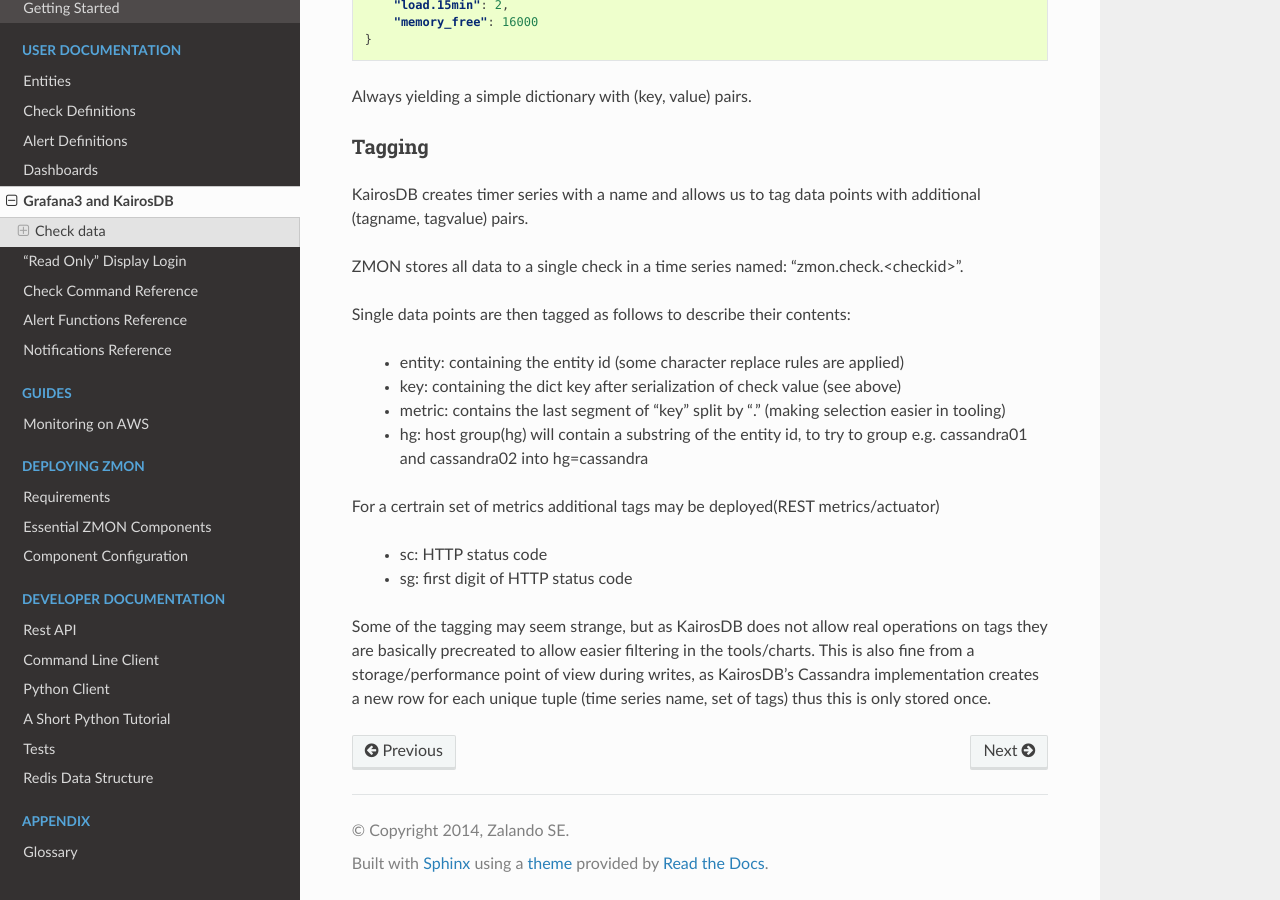
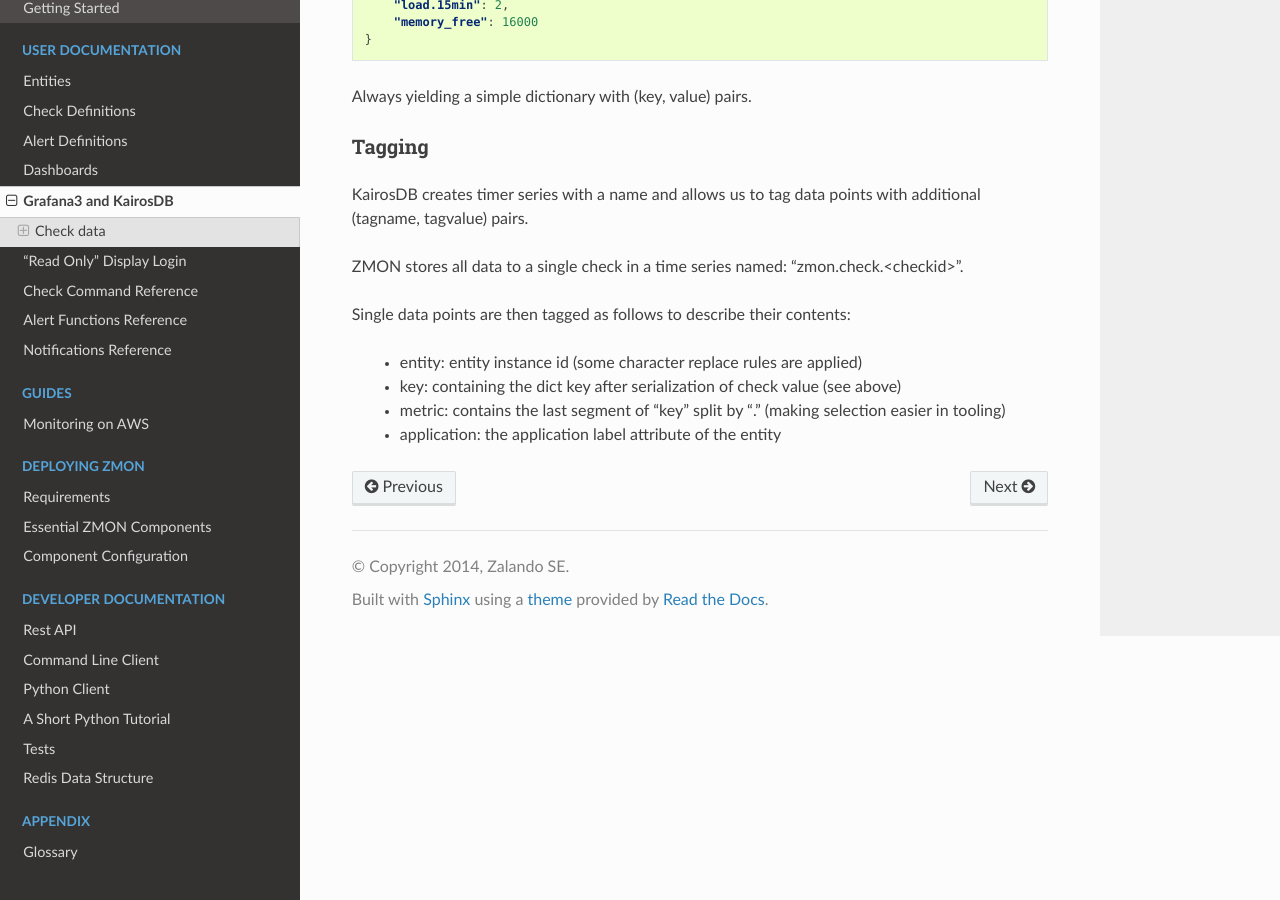
Before and after one commit to zalando-zmon/zmon-docs, a Sphinx documentation site: the page built from docs/user/grafana.rst, in a window 1280 px wide and 900 px high, scrolled down 1282 px. Built offline with Sphinx 7.4.7 and the Read the Docs theme 2.0.0, drawn with Linux system fonts in a browser that asks for light colours.

Commit message:
Definition of data metric tags updated

```diff
--- a/docs/user/grafana.rst
+++ b/docs/user/grafana.rst
@@ -59,15 +59,7 @@ ZMON stores all data to a single check in a time series named: "zmon.check.<chec
 
 Single data points are then tagged as follows to describe their contents:
 
- * entity: containing the entity id (some character replace rules are applied)
+ * entity: entity instance id (some character replace rules are applied)
  * key: containing the dict key after serialization of check value (see above)
  * metric: contains the last segment of "key" split by "." (making selection easier in tooling)
- * hg: host group(hg) will contain a substring of the entity id, to try to group e.g. cassandra01 and cassandra02 into hg=cassandra
-
-For a certrain set of metrics additional tags may be deployed(REST metrics/actuator)
-
- * sc: HTTP status code
- * sg: first digit of HTTP status code
-
-Some of the tagging may seem strange, but as KairosDB does not allow real operations on tags they are basically precreated to allow easier filtering in the tools/charts.
-This is also fine from a storage/performance point of view during writes, as KairosDB's Cassandra implementation creates a new row for each unique tuple (time series name, set of tags) thus this is only stored once.
+ * application: the application label attribute of the entity
```
